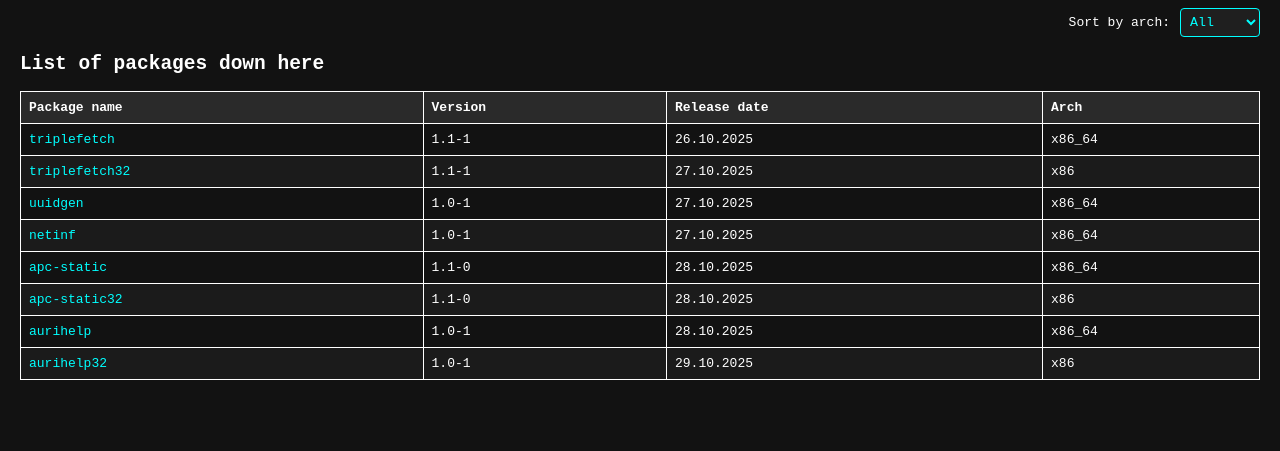
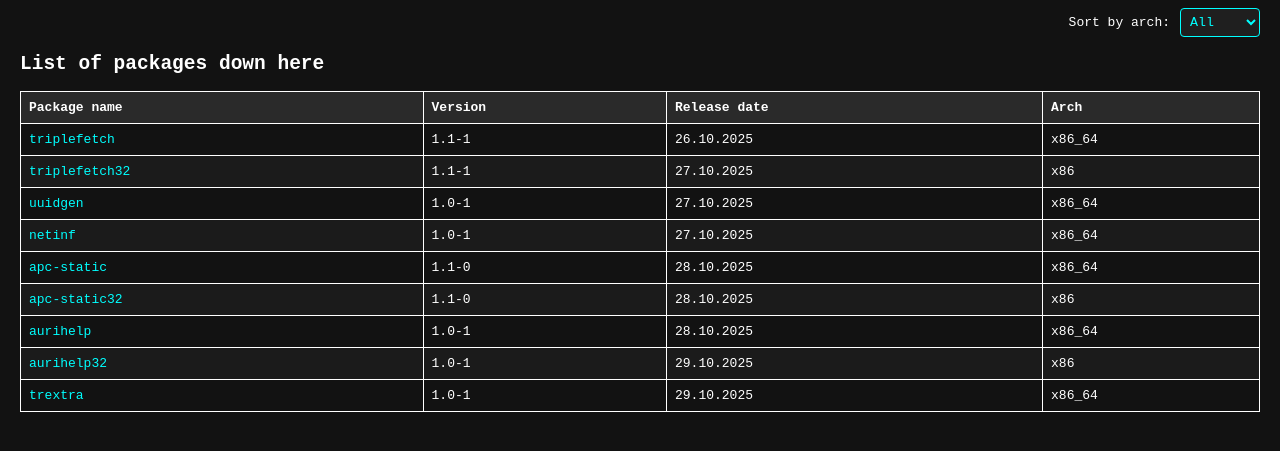
Before and after one commit to pgnmirror/apc, a plain HTML site: page index.html in a window 1280 px wide. Shown: the part 59-510 px from the top of the page. Drawn offline with Linux system fonts and the light colour scheme.

Commit message:
repo: New package: trextra!
trextra
Author: LICGX Team
description: A tool to extract tar.bz, tar.xz, tar.gz archives
v1.0-1
x86_64

```diff
--- a/index.html
+++ b/index.html
@@ -140,6 +140,11 @@
         <td>1.0-1</td>
         <td>29.10.2025</td>
         <td>x86</td>
+      <tr>
+        <td><a href="trextra" download>trextra</a></td>
+        <td>1.0-1</td>
+        <td>29.10.2025</td>
+        <td>x86_64</td>
       </tr>
     </tbody>
   </table>
```
Also changed, not shown: 1 other file.
